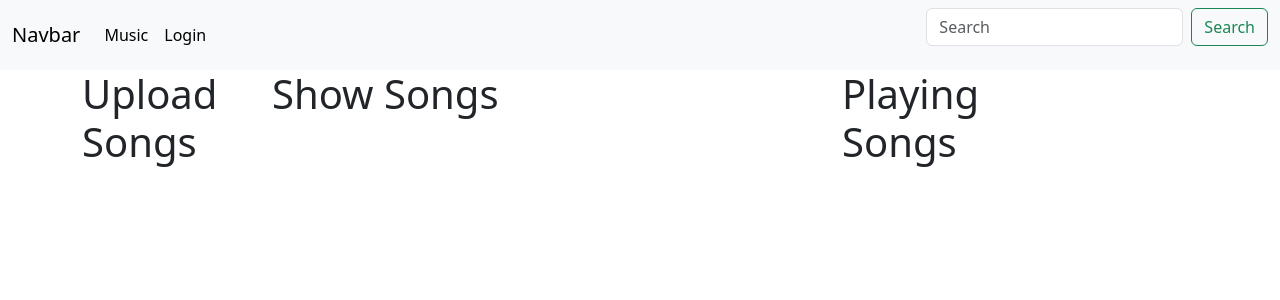
After one commit to rks2024/Handson_2, a Flask app: page /songs in a window 1280 px wide. The commit adds this page. Shown: the top 300 px of the page. Run offline with Flask 3, Linux system fonts and the light colour scheme; parts of the project's set-up code (start-up, migrations or seed data) failed here and were passed over.

Commit message:
thrid commit

```diff
--- a/app.py
+++ b/app.py
@@ -1,4 +1,4 @@
-from flask import Flask, render_template, request, session, redirect, url_for
+from flask import Flask, render_template, request, session, redirect, url_for, flash
 from models import db, User
 
 app = Flask(__name__, template_folder="templates")
@@ -48,10 +48,16 @@ def login():
         u = User.query.filter_by(email=e, password=p).first()
         if u:
             session['id'] = u.id
+            flash(f"Login is successful for you FOOL KOOMAR {u.email}", 'success')
+            return redirect(url_for('home'))
+
         else:
+            flash(f"baadam khaale idiot, bhul gya username password {e}", 'danger')
             return redirect(url_for('access'))
+    else:
+        flash(f"LOL ho gya, abey kuchh likh to sahi bimbi", 'warning')
+        return redirect(url_for('access'))
 
-    return redirect(url_for('home'))
 
 @app.route('/register', methods=['POST'])
 def register():
@@ -72,5 +78,10 @@ def logout():
     session.pop('id', None)
     return redirect(url_for('access'))
 
+@app.route('/songs')
+def songs():
+    curr_usr = get_curr_user()
+    return render_template('songs.html', user = curr_usr)
+
 
 app.run(debug=True)
--- /dev/null
+++ b/templates/BasicComponents/flash.html
@@ -0,0 +1,14 @@
+{% with messages = get_flashed_messages(with_categories=true) %}
+  {% if messages %}
+
+    {% for category, message in messages %}
+
+        <div class="alert alert-{{category}} alert-dismissible fade show" role="alert">
+        <strong>{{message}}</strong>
+        <button type="button" class="btn-close" data-bs-dismiss="alert" aria-label="Close"></button>
+        </div>
+
+    {% endfor %}
+
+  {% endif %}
+{% endwith %}
--- a/templates/BasicComponents/navbar.html
+++ b/templates/BasicComponents/navbar.html
@@ -13,7 +13,7 @@
           <a class="nav-link active" aria-current="page" href="#">Music</a>
         </li>
         <li class="nav-item">
-          <a class="nav-link active" aria-current="page" href="{{url_for('login')}}">Login</a>
+          <a class="nav-link active" aria-current="page" href="{{url_for('access')}}">Login</a>
         </li>
 
       </ul>
--- a/templates/home.html
+++ b/templates/home.html
@@ -1,5 +1,6 @@
 {% extends './layouts/layout.html' %}
 {% include './BasicComponents/navbar.html'   %}
+{% include './BasicComponents/flash.html'   %}
 
 {% block body %}
 
--- a/templates/login.html
+++ b/templates/login.html
@@ -1,5 +1,7 @@
 {% extends './layouts/layout.html' %}
 {% include './BasicComponents/navbar.html'   %}
+{% include './BasicComponents/flash.html'   %}
+
 
 {% block body %}
 
--- a/templates/playlist.html
+++ b/templates/playlist.html
@@ -2,6 +2,8 @@
    {% extends './layouts/layout.html' %}
 
     {% include './BasicComponents/navbar.html'   %}
+    {% include './BasicComponents/flash.html'   %}
+
 
     {% block body %}
 
--- /dev/null
+++ b/templates/songs.html
@@ -0,0 +1,21 @@
+{% extends './layouts/layout.html' %}
+{% include './BasicComponents/navbar.html'   %}
+{% include './BasicComponents/flash.html'   %}
+
+{% block body %}
+
+<div class="container">
+    <div class="row">
+        <div class="col-2">
+            <h1>Upload Songs</h1>
+        </div>
+        <div class="col-6">
+            <h1>Show Songs</h1>
+        </div>
+        <div class="col-3">
+            <h1>Playing Songs</h1>
+        </div>
+    </div>
+</div>
+
+{% endblock %}
```
Also changed, not shown: models.py (+10 -0 lines), instance/mydb.sqlite3.
